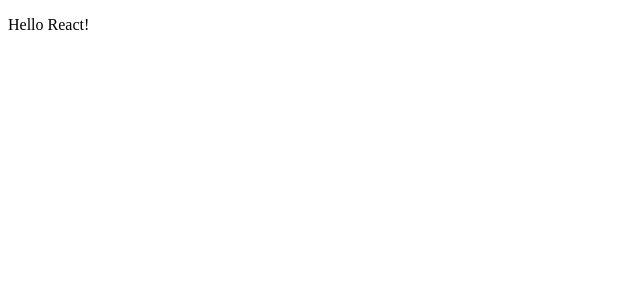
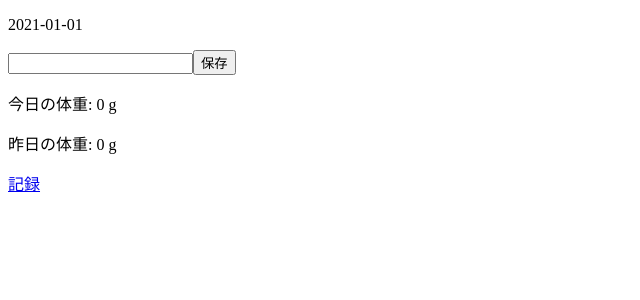
Before and after one commit to hokita/weight_tracker, a React app in the folder front/: page / in a window 1280 px wide. Shown: the top 300 px of the page, without its empty margins (0-640 px from the left). Built offline with nearby package versions, Linux system fonts and the light colour scheme.

Commit message:
Add frontend side top page html.

```diff
--- a/front/development.js
+++ b/front/development.js
@@ -28,7 +28,8 @@
   },
 
   devServer: {
-    host: "0.0.0.0"
+    host: "0.0.0.0",
+    port: 8081
   },
 
   plugins: [
--- a/front/src/index.html
+++ b/front/src/index.html
@@ -1,8 +1,14 @@
 <!DOCTYPE html>
 <html>
   <head>
-    <meta charset="utf-8">
-    <title>React Test</title>
+    <meta name="viewport"
+      content="width=320,
+      height=480,
+      initial-scale=1.0,
+      minimum-scale=1.0,
+      maximum-scale=2.0,
+      user-scalable=yes" />
+    <title>わさ体重記録</title>
   </head>
   <body>
     <div id="app" />
--- a/front/src/index.jsx
+++ b/front/src/index.jsx
@@ -1,10 +1,22 @@
-import React from 'react';
+import React, { useState } from 'react';
 import {render} from 'react-dom';
 
-class App extends React.Component {
-  render () {
-    return <p> Hello React!</p>;
-  }
+function App() {
+  const [weight, setWeight] = useState(0)
+  const [yesterdayWeight, setYesterdayWeight] = useState(0)
+
+  return (
+    <React.Fragment>
+      <form action="/weights/" method="post">
+        <p>2021-01-01</p>
+        <input type="text" name="weight" />
+        <input type="submit" value="保存" />
+        <p>今日の体重: { weight } g</p>
+        <p>昨日の体重: { yesterdayWeight } g</p>
+      </form>
+      <a href="/weights/all/">記録</a>
+    </React.Fragment>
+  )
 }
 
 render(<App/>, document.getElementById('app'));
```
Also changed, not shown: 1 other file (tests, documents, lock files or other folders).
